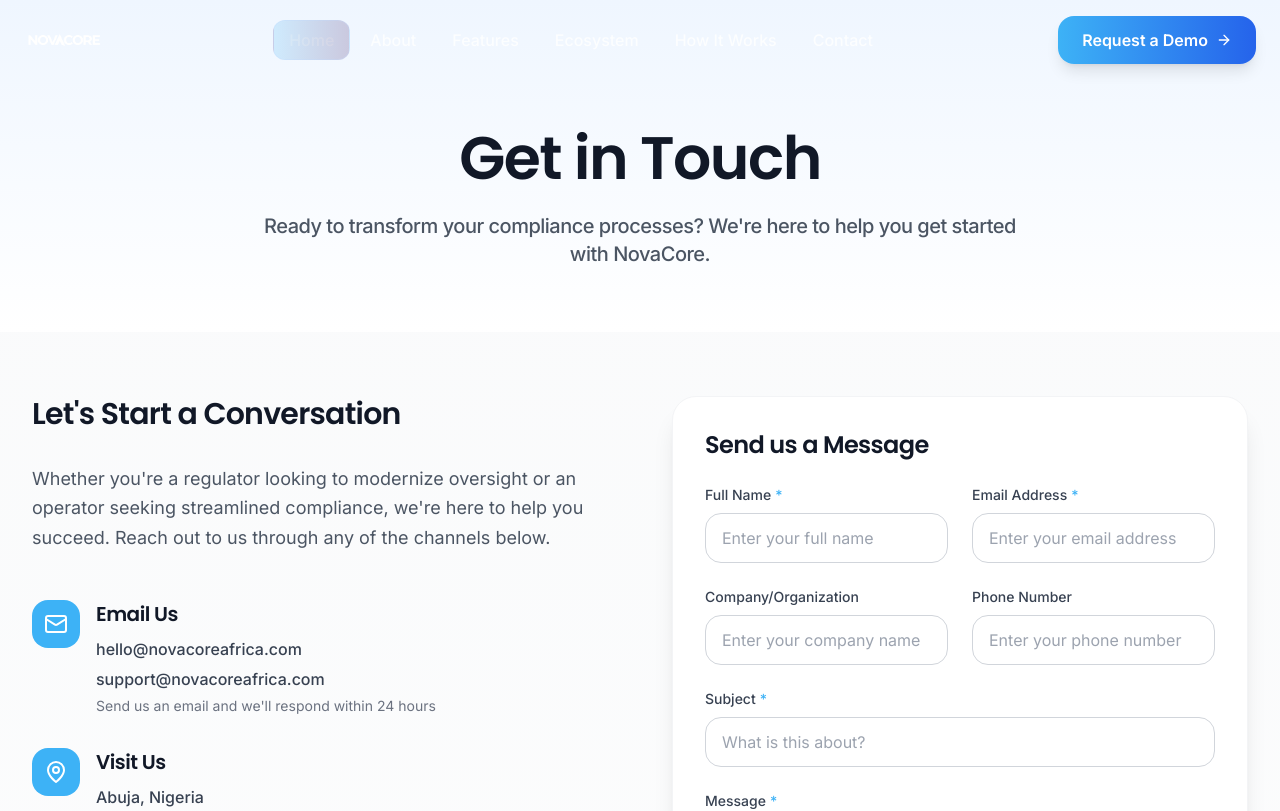
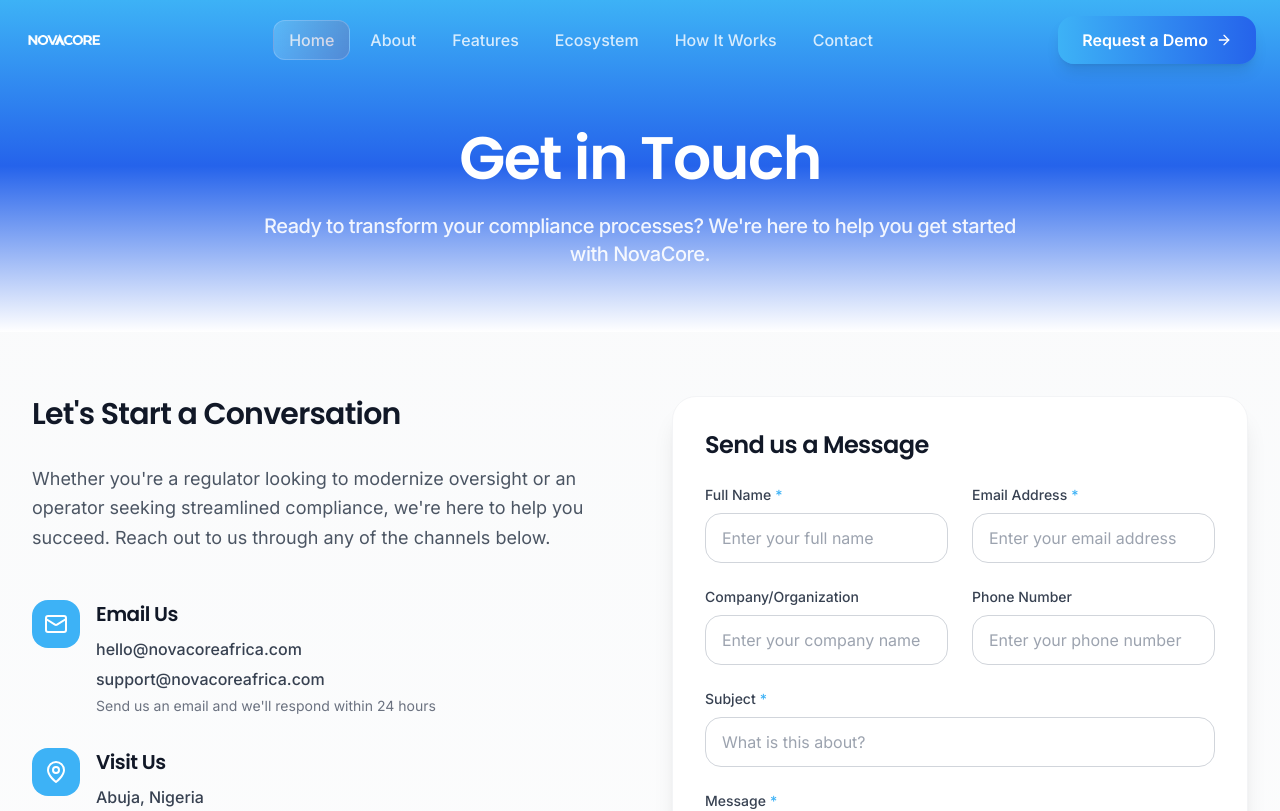
Before and after one commit to temiadebayo/novacore-website, a Next.js app: page /contact in a window 1280 px wide. Shown: the top 811 px of the page. Built offline with nearby package versions, Linux system fonts and the light colour scheme.

Commit message:
fix: change contact page hero to dark gradient so navbar is visible on load

```diff
--- a/app/contact/page.tsx
+++ b/app/contact/page.tsx
@@ -156,7 +156,7 @@
       <Navbar />
       <div className="min-h-screen bg-gradient-to-b from-gray-50 to-white">
       {/* Hero Section */}
-      <section className="pt-32 pb-16 bg-gradient-to-b from-primary-50 to-white">
+      <section className="pt-32 pb-16 bg-gradient-to-b from-primary-500 via-primary-600 to-white">
         <div className="max-w-7xl mx-auto px-4 sm:px-6 lg:px-8">
           <motion.div
             initial={{ opacity: 0, y: 20 }}
@@ -164,10 +164,10 @@
             transition={{ duration: 0.8 }}
             className="text-center"
           >
-            <h1 className="font-display font-semibold tracking-tight text-gray-900 mb-6">
+            <h1 className="font-display font-semibold tracking-tight text-white mb-6">
               Get in Touch
             </h1>
-            <p className="text-xl font-medium text-gray-600 max-w-3xl mx-auto tracking-tight">
+            <p className="text-xl font-medium text-white/90 max-w-3xl mx-auto tracking-tight">
               Ready to transform your compliance processes? We&apos;re here to help you get started with NovaCore.
             </p>
           </motion.div>
```
